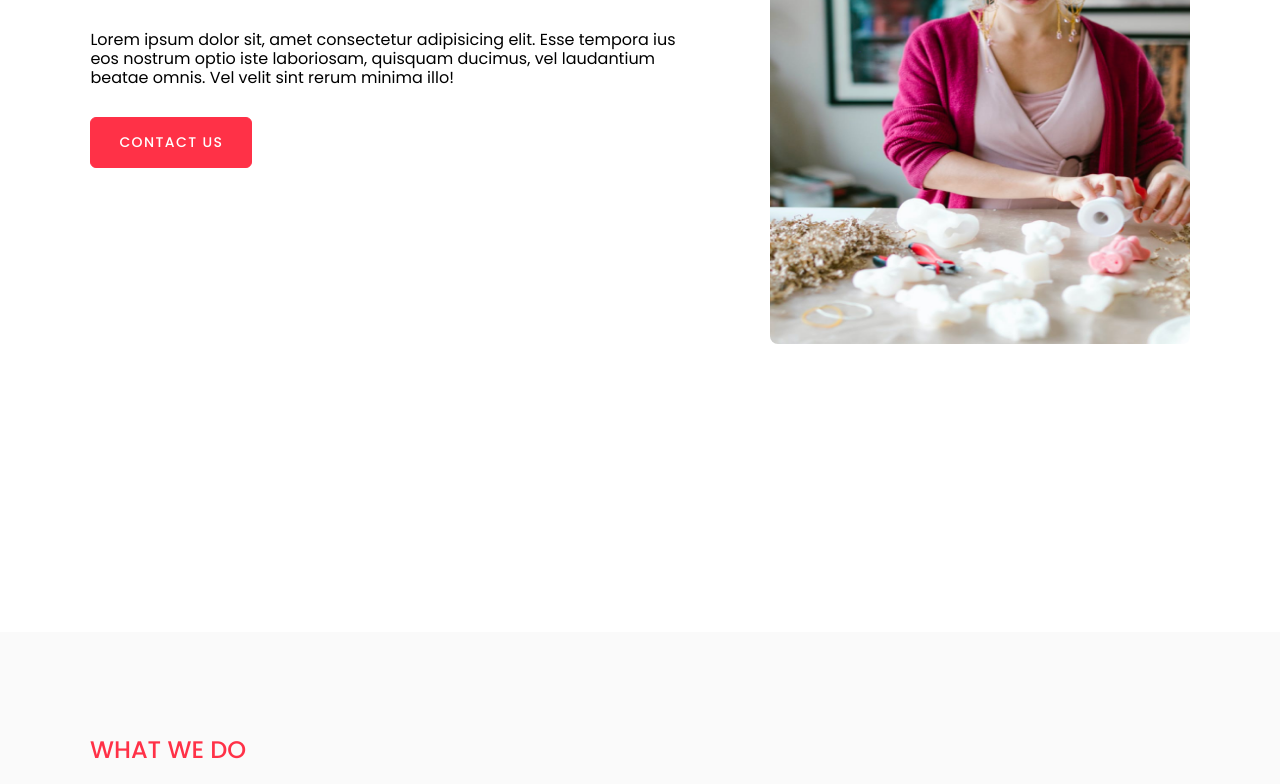
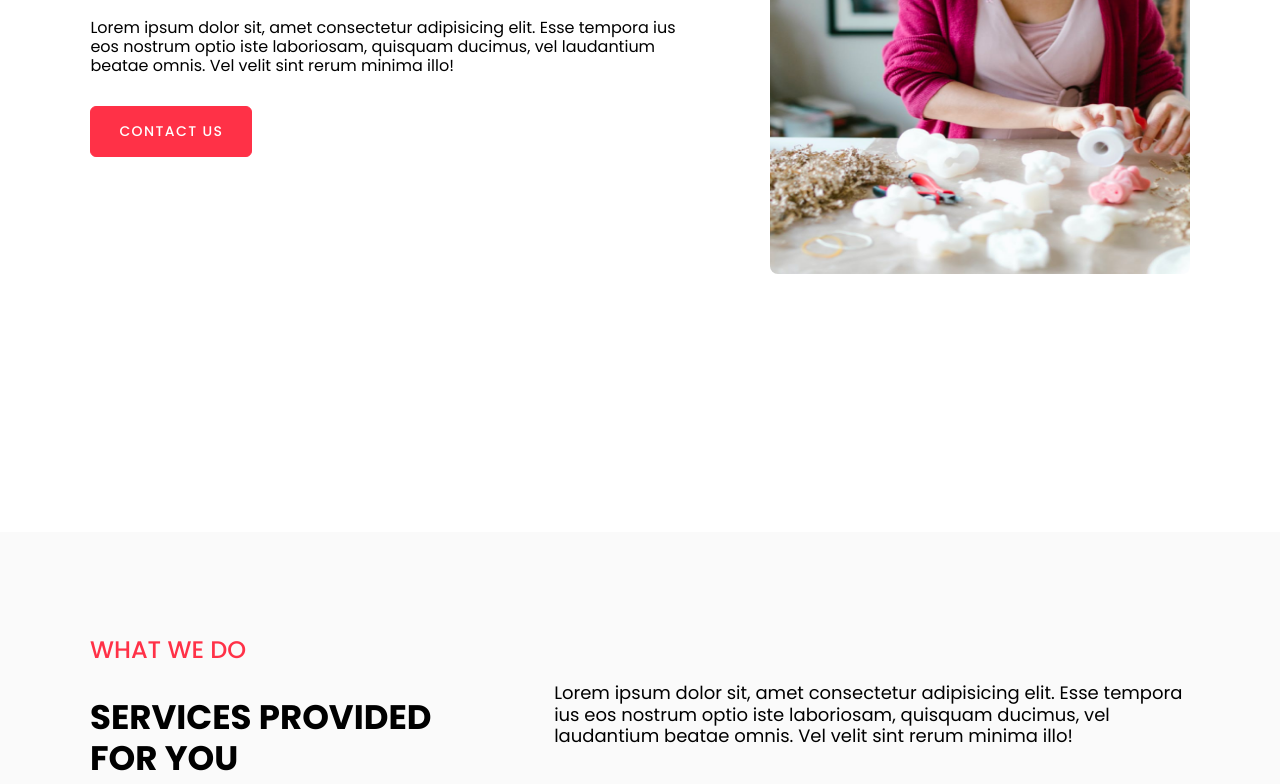
Before and after one commit to Sirishagosula/fyle_assignment, a plain HTML site: page index.html in a window 1280 px wide. Shown: the part 288-1072 px from the top of the page. Drawn offline with nearby package versions, Linux system fonts and the light colour scheme; a web font is replaced by a local one.

Commit message:
Update style.css

```diff
--- a/style.css
+++ b/style.css
@@ -10,7 +10,7 @@
 #header {
     background: #ffffff;
     color: black;
-    padding: 80px 0;
+    padding: 10px 0;
     height: 100vh;
 }
 
@@ -27,7 +27,7 @@
 
 .home-container1 {
     flex-basis: 52%;
-    margin-top: 5%;
+    margin-top: 10%;
     line-height: 1.2;
 
 }
@@ -231,7 +231,7 @@
 /* Services */
 
 #services {
-    margin-top:120px;
+    margin-top: 20px;
     background: #fafafa;
     color: black;
     padding: 80px 0;
```
